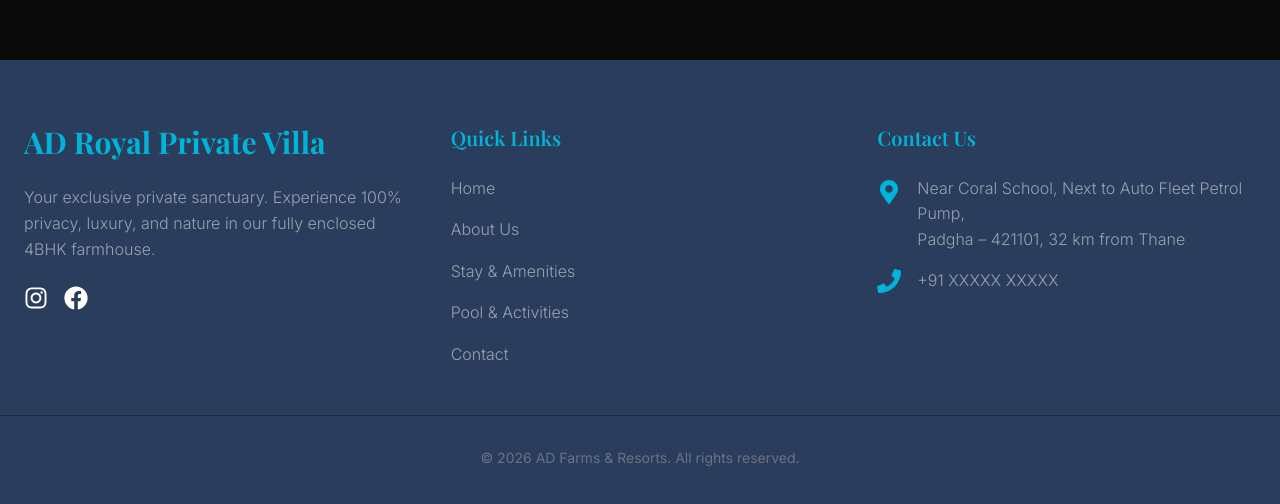
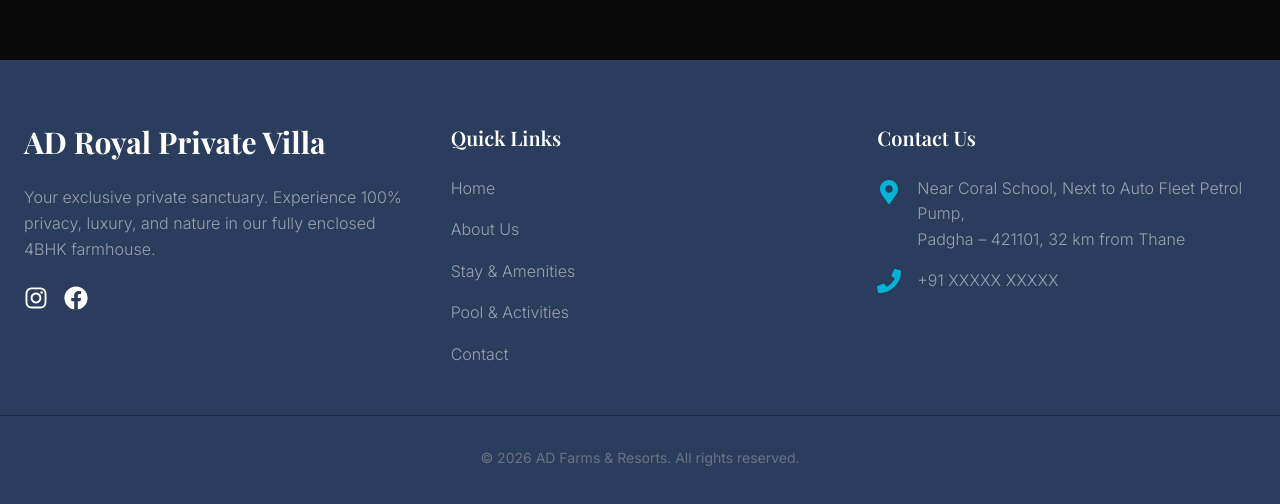
Before and after one commit to MohammadM01/AD-Royal-Villa, a React (Vite) app in the folder Frontend/: page /stay in a window 1280 px wide. Shown: the part 4497-5001 px from the top of the page. Built offline with nearby package versions, Linux system fonts and the light colour scheme; a web font is replaced by a local one.

Commit message:
Footer updated

```diff
--- a/Frontend/src/components/Footer.jsx
+++ b/Frontend/src/components/Footer.jsx
@@ -26,7 +26,7 @@ const Footer = () => {
             <div className="container mx-auto px-4 md:px-6 grid grid-cols-1 md:grid-cols-3 gap-8 md:gap-12 ">
                 {/* Brand Section */}
                 <div className="space-y-6">
-                    <h3 className="text-3xl font-heading font-bold" style={{ color: '#00b4d8' }}>AD Royal Private Villa</h3>
+                    <h3 className="text-3xl font-heading font-bold" style={{ color: '#ffffff' }}>AD Royal Private Villa</h3>
                     <p className="text-gray-400 font-light leading-relaxed">
                         Your exclusive private sanctuary. Experience 100% privacy, luxury, and nature in our fully enclosed 4BHK farmhouse.
                     </p>
@@ -42,7 +42,7 @@ const Footer = () => {
 
                 {/* Quick Links */}
                 <div className="space-y-6">
-                    <h4 className="text-xl font-heading font-semibold" style={{ color: '#00b4d8' }}>Quick Links</h4>
+                    <h4 className="text-xl font-heading font-semibold" style={{ color: '#ffffff' }}>Quick Links</h4>
                     <ul className="space-y-4 text-gray-400 font-light">
                         <li><Link to="/" className="hover:text-white transition-colors">Home</Link></li>
                         <li><Link to="/about" className="hover:text-white transition-colors">About Us</Link></li>
@@ -54,7 +54,7 @@ const Footer = () => {
 
                 {/* Contact Info */}
                 <div className="space-y-6">
-                    <h4 className="text-xl font-heading font-semibold" style={{ color: '#00b4d8' }}>Contact Us</h4>
+                    <h4 className="text-xl font-heading font-semibold" style={{ color: '#ffffff' }}>Contact Us</h4>
                     <div className="space-y-4 text-gray-400 font-light">
                         <div className="flex items-start space-x-4">
                             <FaMapMarkerAlt size={24} className="text-primary mt-1 shrink-0" />
```
